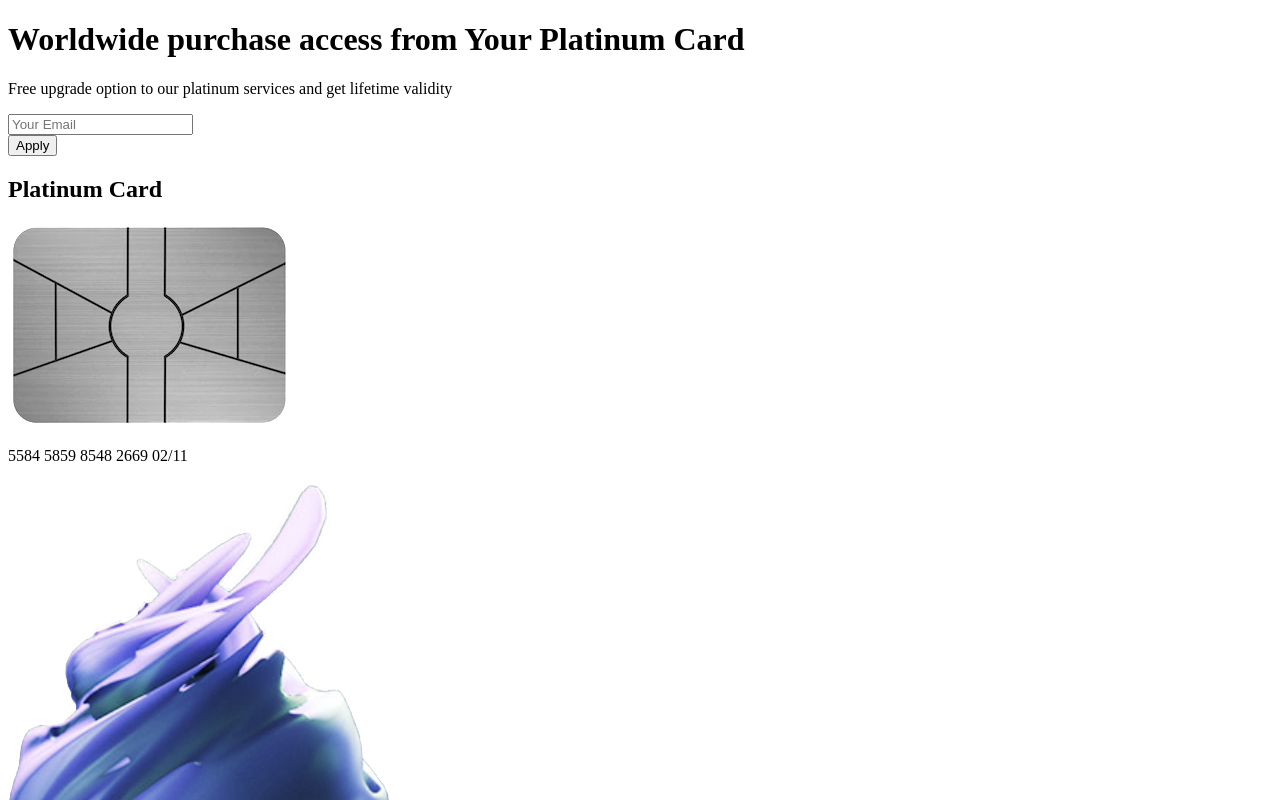
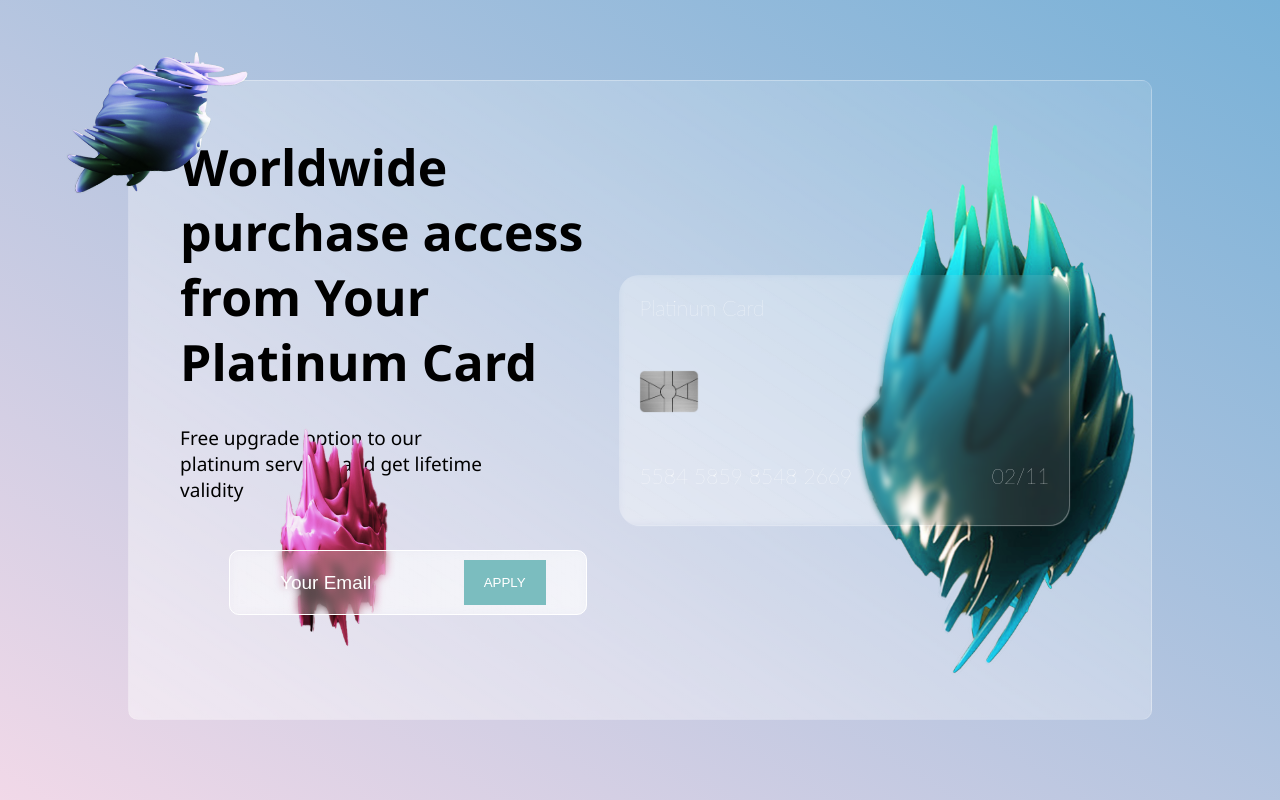
Before and after one commit to lipex360x/glassmorphism, a plain HTML site: page index.html in a window 1280 px wide. Shown: the top 800 px of the page. Drawn offline with Linux system fonts and the light colour scheme.

Commit message:
Styles finished

```diff
--- a/index.html
+++ b/index.html
@@ -7,10 +7,12 @@
   <title>Document</title>
 </head>
 
+<link rel="stylesheet" href="style.css">
+
 <body>
   <div class="glass">
+
     <div class="content">
-
       <div class="text">
         <h1>Worldwide purchase access from Your Platinum Card</h1>
         <p>Free upgrade option to our platinum services and get lifetime validity</p>
@@ -22,6 +24,7 @@
         </div>
         <div class="btn">
           <button>Apply</button>
+        </div>
       </div>
     </div>
 
@@ -48,7 +51,7 @@
     </div>
 
   </div>
-  </div>
+
 </body>
 
 </html>
--- /dev/null
+++ b/style.css
@@ -0,0 +1,224 @@
+* {
+  margin: 0;
+  padding: 0;
+  box-sizing: border-box;
+}
+
+html {
+  font-family: "lato", sans-serif;
+  font-size: 62.5%;
+}
+
+body {
+  display: flex;
+  justify-content: center;
+  align-items: center;
+  min-height: 100vh;
+  background: linear-gradient(
+    to left bottom,
+    rgba(120, 177, 215, 1),
+    rgba(200, 102, 164, 0.25)
+  );
+}
+
+.glass {
+  display: flex;
+  position: relative;
+  width: 80%;
+  height: 80vh;
+  background: linear-gradient(
+    to left bottom,
+    rgba(255, 255, 255, 0.12),
+    rgba(255, 255, 255, 0.45)
+  );
+  backdrop-filter: blur(5px);
+  backdrop-filter: blur(1.5px);
+  -webkit-backdrop-filter: blur(1.5px);
+  border-radius: 10px;
+  border: 1px solid rgba(255, 255, 255, 0.15);
+}
+
+
+div.content,
+div.card {
+  display: flex;
+  flex-direction: column;
+  flex-basis: 50%;
+  /* position: relative; */
+}
+
+div.content {
+  justify-content: space-around;
+}
+
+div.text {
+  /* border: 1px solid black; */
+  margin: 5rem auto 0 auto;
+  width: 80%;
+}
+
+div.content h1 {
+  font-size: 5rem;
+  line-height: 65px;
+  font-family: 'Segoe UI', sans-serif;
+}
+
+div.content p {
+  color: black;
+  margin: 3rem 0;
+  font-size: 1.9rem;
+  width: 79%;
+  font-family: 'Segoe UI', sans-serif;
+}
+
+div.input {
+  background: linear-gradient(to right, rgba(255, 255, 255, 0.2), rgba(255, 255, 255, 0.5));
+  /* filter: hue-rotate(50deg); */
+  backdrop-filter: blur(5px);
+  display: flex;
+  justify-content: space-between;
+  align-items: center;
+  border-radius: 10px;
+  width: 70%;
+  margin: 1rem 0 10rem 10rem;
+  z-index: 1;
+  height: 65px;
+  border: 1px solid white;
+}
+
+
+div.input .txt input {
+  line-height: 65px;
+  background: transparent;
+  outline: none;
+  border: none;
+  margin: 0 0 0 5rem;
+  color: black;
+  width: 70%;
+  font-size: 1.9rem;
+}
+
+div.input .txt input::placeholder {
+  color: white;
+}
+
+div.btn button {
+  position: relative;
+  padding: 15px 20px;
+  background: #7BBDBF;
+  text-transform: uppercase;
+  color: white;
+  outline: none;
+  border: 0;
+  margin-right: 4rem;
+  cursor: pointer;
+
+}
+
+div.btn button::after {
+  content: '';
+  display: block;
+  position: absolute;
+  width: 0%;
+  height: 2px;
+  background: rgb(247, 0, 0);
+  bottom: 0;
+  left: 0;
+  transition: .3s;
+}
+
+div.btn button:hover::after {
+  width: 100%;
+}
+
+div.card {
+  position: relative;
+}
+
+div.glass_card {
+  background: rgba(255, 255, 255, 0.1);
+  border-radius: 20px;
+  backdrop-filter: blur(3px);
+  box-shadow: 1px 1px 1px 0 rgba(255, 255, 255, 0.4);
+  position: absolute;
+  width: 45rem;
+  height: 25rem;
+  top: 50%;
+  left: 40%;
+  transform: translate(-50%, -50%);
+  z-index: 1;
+}
+
+div.glass_card h2 {
+  font-size: 2.1rem;
+  margin: 2rem;
+  font-weight: lighter;
+  color: white;
+}
+
+div.glass_card .chip_name {
+  display: flex;
+  align-items: center;
+}
+
+div.glass_card img {
+  margin: 3rem 2rem;
+  width: 6rem;
+}
+
+div.glass_card span {
+  display: block;
+  font-size: 2.1rem;
+  color: white;
+}
+
+div.glass_card p {
+  display: flex;
+  justify-content: space-between;
+  margin: 2rem;
+  font-size: 2.1rem;
+  color: white;
+  font-weight: lighter;
+}
+
+.circle1,
+.circle2,
+.circle3 {
+  position: absolute;
+}
+
+.circle1 {
+  top: 0%;
+  left: 0%;
+  transform: translate(-30%, -30%) rotate(45deg);
+}
+
+.circle2 {
+  left: 150px;
+  bottom: 70px;
+}
+
+.circle3 {
+  top: 50%;
+  left: 85%;
+  transform: translate(-50%, -50%);
+}
+
+.circle1 img {
+  width: 11rem;
+}
+
+
+.circle2 img {
+  width: 11rem;
+}
+
+.circle3 img {
+  width: 28rem;
+}
+
+@media (min-width: 1921px) {
+  .circle2 img {
+      width: 20rem;
+  }
+}
```
Also changed, not shown: index.css (deleted). Lines whose indentation alone changed are shown as unchanged.
